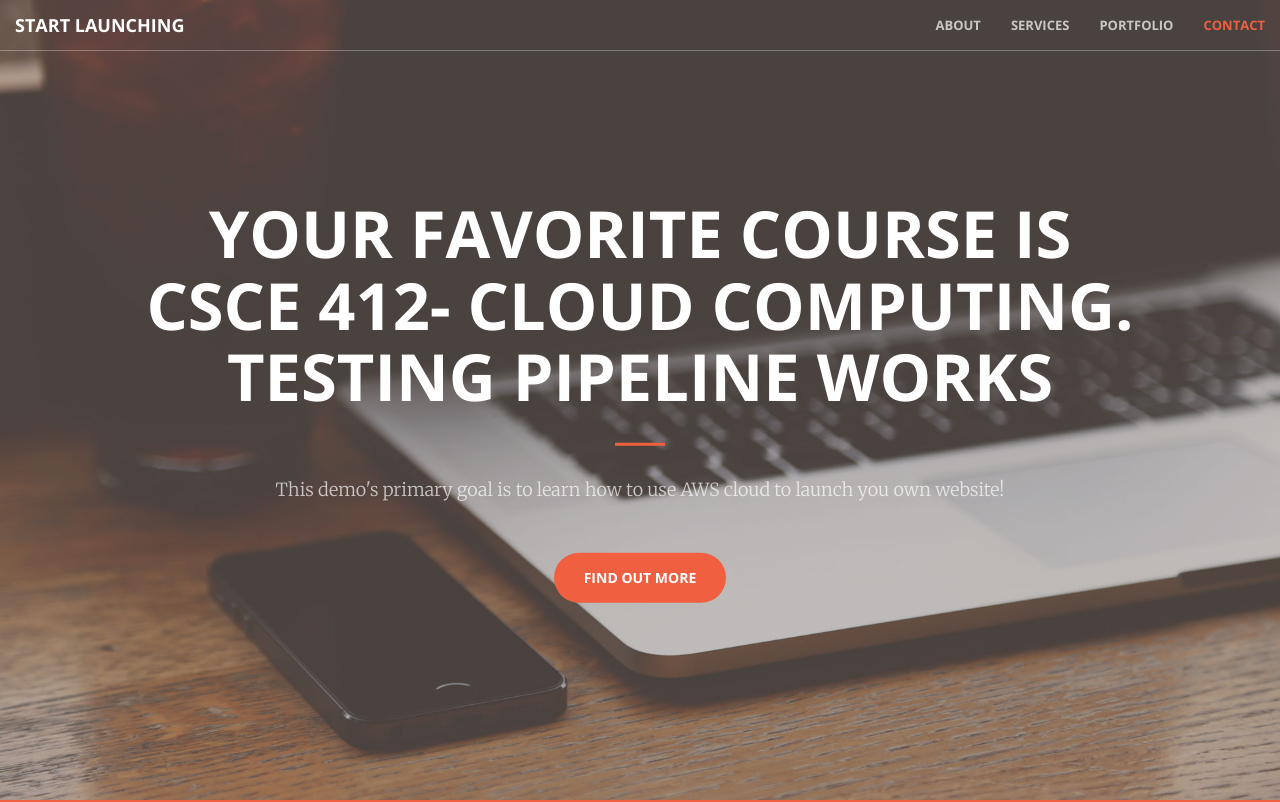
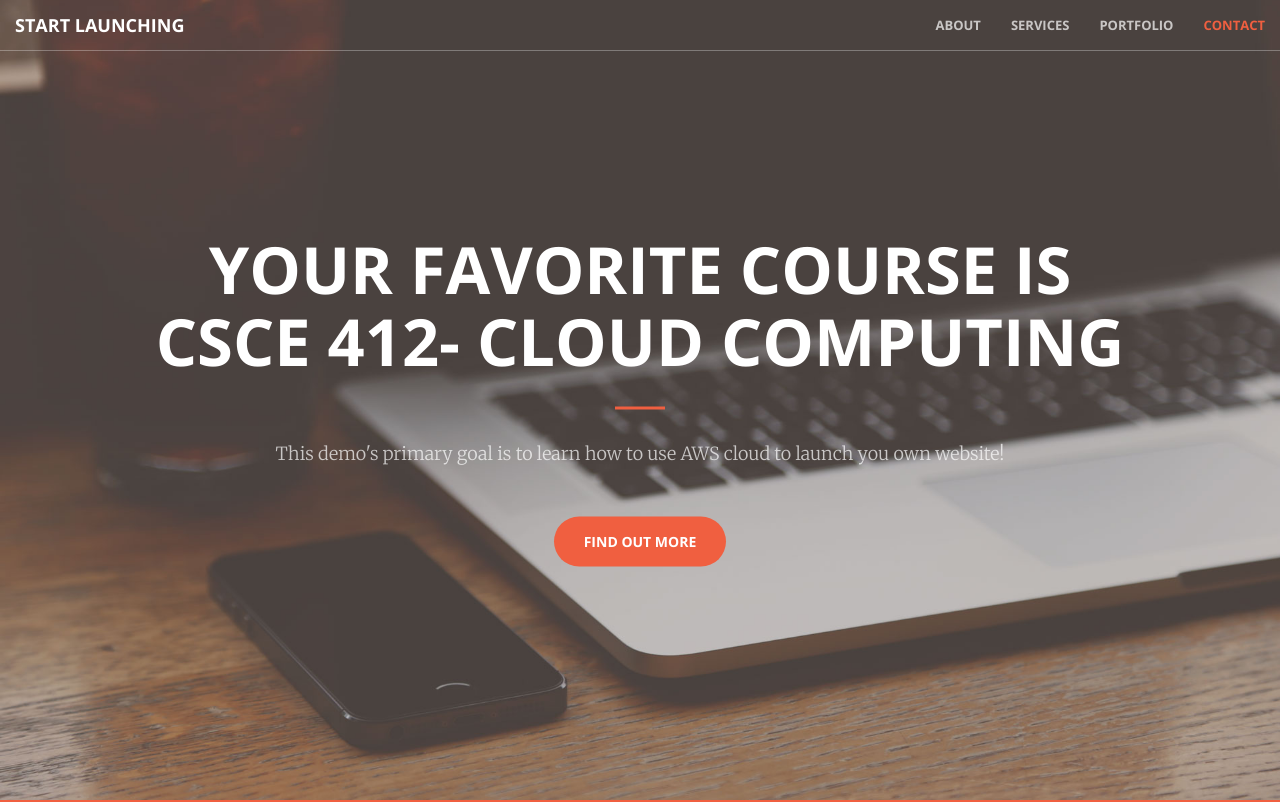
Before and after one commit to ameelaziz/DynamicWebsite, a plain HTML site: page index.html in a window 1280 px wide. Shown: the top 802 px of the page. Drawn offline with nearby package versions, Linux system fonts and the light colour scheme.

Commit message:
making sure invalidate cache works 5

```diff
--- a/index.html
+++ b/index.html
@@ -74,7 +74,7 @@
     <header>
         <div class="header-content">
             <div class="header-content-inner">
-                <h1>Your Favorite Course is CSCE 412- Cloud Computing. Testing pipeline works</h1>
+                <h1>Your Favorite Course is CSCE 412- Cloud Computing</h1>
                 <hr>
                 <p>This demo's primary goal is to learn how to use AWS cloud to launch you own website!</p>
                 <a href="#about" class="btn btn-primary btn-xl page-scroll">Find Out More</a>
```
